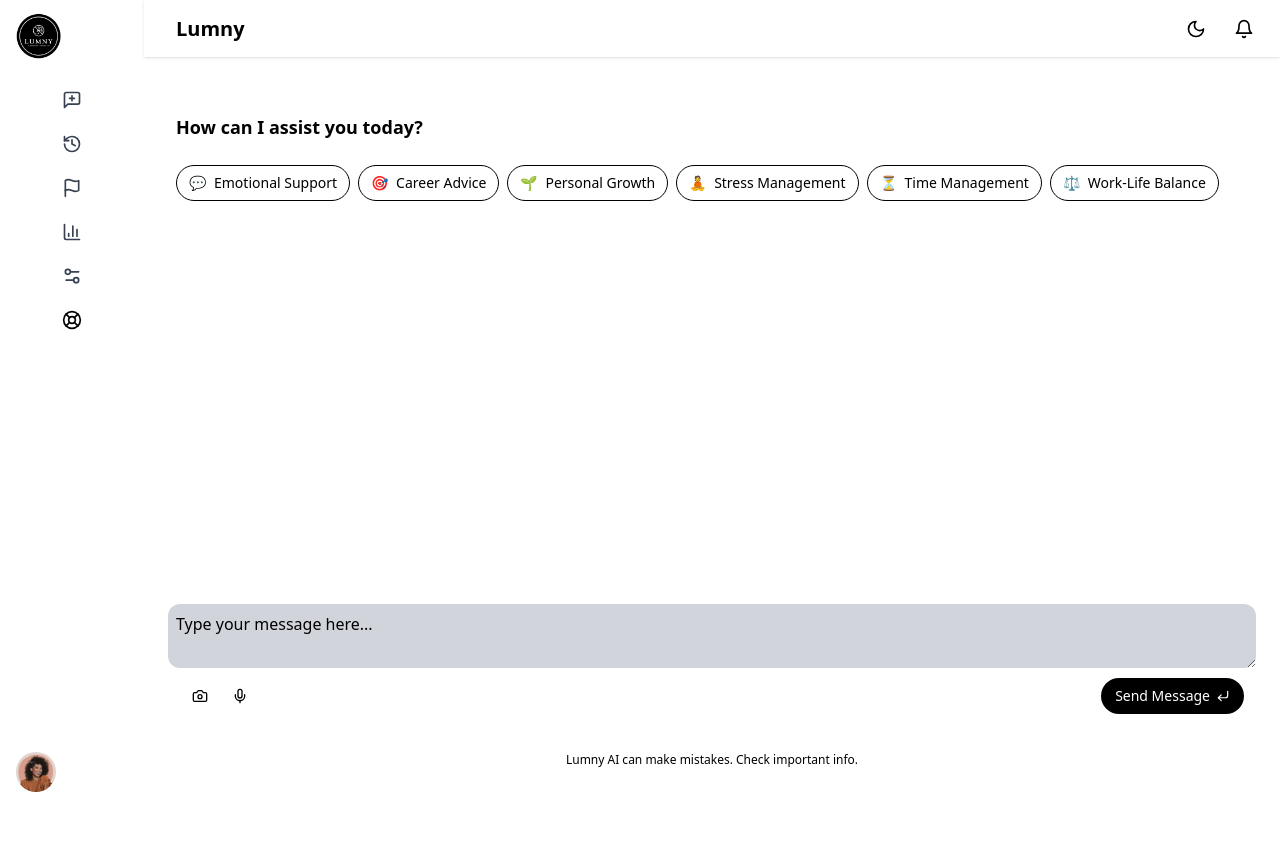
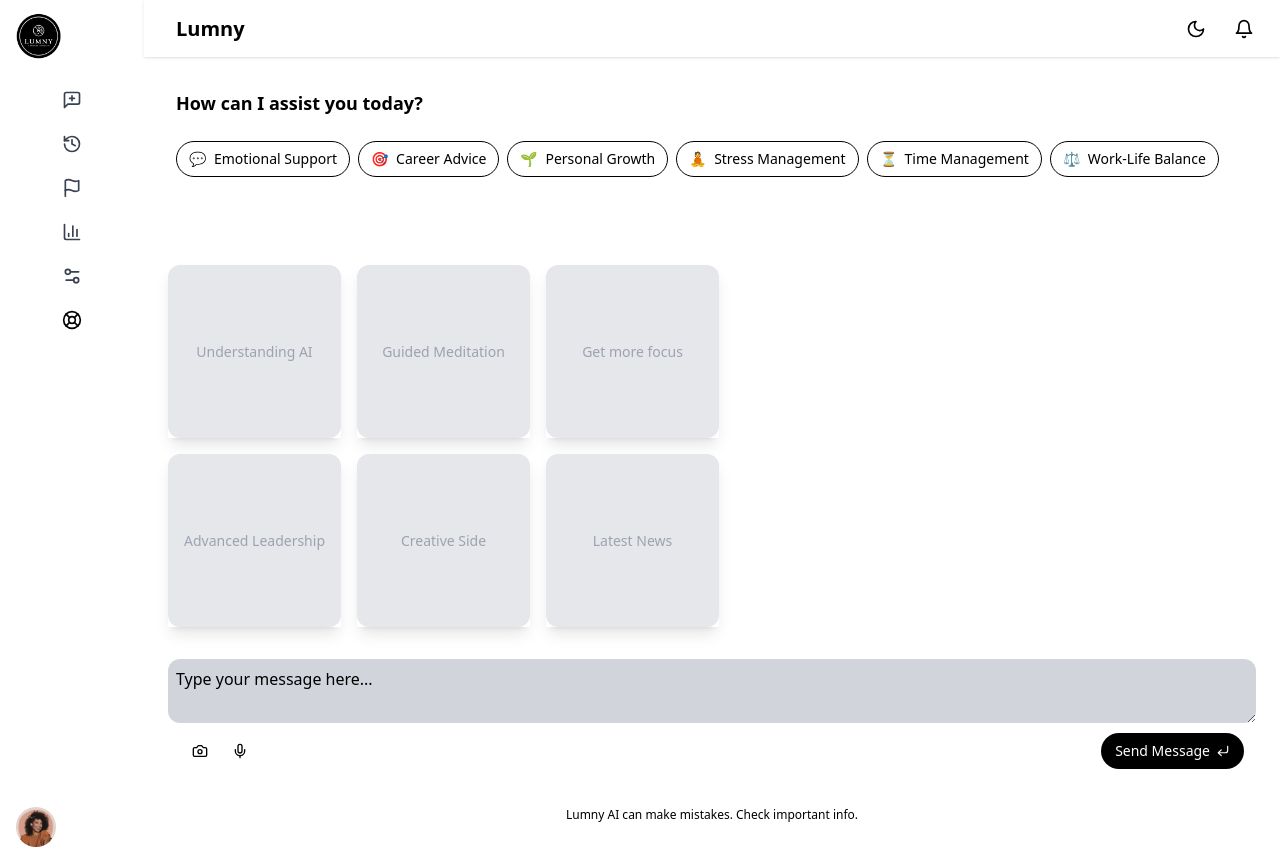
Before and after one commit to KGrim23/PathFinder_V1.0, a Next.js app: page /Dashboard in a window 1280 px wide. Before the commit the page ends 800 px from the top, so only its background shows below. Built offline with nearby package versions, Linux system fonts and the light colour scheme.

Commit message:
test the card in dasboard

```diff
--- a/app/Dashboard/page.tsx
+++ b/app/Dashboard/page.tsx
@@ -12,6 +12,8 @@ import SavedChatsPage from "../saved-chats/page";
 import { useRouter } from "next/navigation";
 import Sidebar from "../components/Sidebar";
 import { CircleX } from "lucide-react";
+import Card from "../components/Card";
+import { Button } from "@/components/ui/button";
 
 type MessageType = {
   type: "user" | "ai";
@@ -124,6 +126,79 @@ export default function Dashboard() {
     setInputMessage("");
   };
 
+  // Example articles data
+  const articles = [
+    { title: "Understanding AI", link: "https://example.com/ai" },
+    { title: "Guided Meditation", link: "https://example.com/react" },
+    { title: "Get more focus", link: "https://example.com/next" },
+    { title: "Advanced Leadership", link: "https://example.com/js" },
+    { title: "Creative Side", link: "https://example.com/css" },
+    { title: "Latest News", link: "https://example.com/web" },
+  ];
+
+  // Function to render cards
+  const renderCards = () => {
+    return (
+      <div className="grid grid-cols-3 sm:grid-cols-2 lg:grid-cols-3 gap-4 p-2">
+        {articles.map((article, index) => (
+          <Card key={index} title={article.title} link={article.link} />
+        ))}
+      </div>
+    );
+  };
+
+  const renderOptions = () => {
+    if (messages.length === 0) {
+      return (
+        <div
+          className={`mb-2 rounded-lg p-4 ${
+            isDarkMode ? "bg-black" : "bg-muted"
+          }`}
+        >
+          <h2 className="mb-6 text-lg font-semibold">
+            How can I assist you today?
+          </h2>
+          <div className="flex flex-wrap gap-2 items-center justify-self-auto text-sm">
+            {[
+              "Emotional Support",
+              "Career Advice",
+              "Personal Growth",
+              "Stress Management",
+              "Time Management",
+              "Work-Life Balance",
+            ].map((option) => (
+              <Button
+                key={option}
+                variant="outline"
+                size="sm"
+                className={`rounded-full items-center ${
+                  isDarkMode ? "white-border" : ""
+                }`}
+                onClick={() => handleOptionClick(option)}
+              >
+                <span className="mr-2">
+                  {option === "Emotional Support"
+                    ? "💬"
+                    : option === "Career Advice"
+                    ? "🎯"
+                    : option === "Personal Growth"
+                    ? "🌱"
+                    : option === "Stress Management"
+                    ? "🧘"
+                    : option === "Time Management"
+                    ? "⏳"
+                    : "⚖️"}
+                </span>
+                {option}
+              </Button>
+            ))}
+          </div>
+        </div>
+      );
+    }
+    return null;
+  };
+
   return (
     <TooltipProvider>
       <div
@@ -136,21 +211,30 @@ export default function Dashboard() {
           <Navbar isMobile={isMobile} />
 
           <main className="flex-1 overflow-auto p-4 flex flex-col relative">
-            {" "}
-            {/* Set relative positioning here */}
+            {renderOptions()}
             {currentPage === "chat" && (
               <>
-                <div className="flex justify-end items-center mb-6">
+                <div className="flex justify-start items-center mb-6 mt-4 ml-4">
+                  {" "}
+                  {/* Added margin-top and margin-left */}
                   {messages.length > 0 && ( // Conditional rendering of the button
                     <button
                       onClick={closeChat}
-                      className="rounded-full p-2 fixed top-12 right-4 z-10 dark:text-white"
+                      className="rounded-full p-2 z-10 dark:text-white"
                       aria-label="Close chat"
                     >
                       <CircleX />
                     </button>
                   )}
                 </div>
+
+                {/* Render Cards Section only when there are no messages */}
+                {messages.length === 0 && (
+                  <div className="flex flex-wrap justify-between mt-4">
+                    {renderCards()}
+                  </div>
+                )}
+
                 <ChatInterface
                   messages={messages}
                   inputMessage={inputMessage}
@@ -166,6 +250,7 @@ export default function Dashboard() {
             {currentPage === "progress" && <ProgressPage />}
             {currentPage === "saved-chats" && <SavedChatsPage />}
             {currentPage === "sidebar" && <Sidebar isMobile={false} />}
+
             <p className="flex m-4 items-center justify-center text-xs text-grey-600">
               <span>Lumny AI</span> &nbsp;can make mistakes. Check important
               info.
--- /dev/null
+++ b/app/components/Card.tsx
@@ -0,0 +1,37 @@
+import Image from "next/image";
+import React from "react";
+
+type CardProps = {
+  title: string;
+  link: string;
+  imageSrc?: string; // Optional image source
+};
+
+const Card: React.FC<CardProps> = ({ title, link, imageSrc }) => {
+  return (
+    <a
+      href={link}
+      target="_blank"
+      rel="noopener noreferrer"
+      className="block rounded-lg shadow-lg overflow-hidden transition-transform transform hover:scale-105 hover:shadow-xl"
+    >
+      <div className="aspect-square bg-gray-200 dark:bg-gray-700 flex items-center justify-center rounded-xl">
+        {imageSrc ? (
+          <Image
+            src={imageSrc}
+            alt={title}
+            className="object-cover w-full h-full rounded-xl"
+            width={200} // Adjusted for square image responsiveness
+            height={200}
+          />
+        ) : (
+          <span className="text-gray-400 text-sm text-center px-4">
+            {title}
+          </span>
+        )}
+      </div>
+    </a>
+  );
+};
+
+export default Card;
--- a/app/components/ChatInterface.tsx
+++ b/app/components/ChatInterface.tsx
@@ -59,58 +59,6 @@ const ChatInterface: React.FC<ChatInterfaceProps> = ({
     setInputMessage("");
     await handleSendMessage(e);
     setIsLoading(false);
-  };
-
-  const renderOptions = () => {
-    if (messages.length === 0) {
-      return (
-        <div
-          className={`mb-2 rounded-lg p-4 ${
-            isDarkMode ? "bg-black" : "bg-muted"
-          }`}
-        >
-          <h2 className="mb-6 text-lg font-semibold">
-            How can I assist you today?
-          </h2>
-          <div className="flex flex-wrap gap-2 items-center justify-self-auto">
-            {[
-              "Emotional Support",
-              "Career Advice",
-              "Personal Growth",
-              "Stress Management",
-              "Time Management",
-              "Work-Life Balance",
-            ].map((option) => (
-              <Button
-                key={option}
-                variant="outline"
-                size="sm"
-                className={`rounded-full items-center ${
-                  isDarkMode ? "white-border" : ""
-                }`}
-                onClick={() => handleOptionClick(option)}
-              >
-                <span className="mr-2">
-                  {option === "Emotional Support"
-                    ? "💬"
-                    : option === "Career Advice"
-                    ? "🎯"
-                    : option === "Personal Growth"
-                    ? "🌱"
-                    : option === "Stress Management"
-                    ? "🧘"
-                    : option === "Time Management"
-                    ? "⏳"
-                    : "⚖️"}
-                </span>
-                {option}
-              </Button>
-            ))}
-          </div>
-        </div>
-      );
-    }
-    return null;
   };
 
   const renderAIMessageContent = (content: any) => {
@@ -200,7 +148,6 @@ const ChatInterface: React.FC<ChatInterfaceProps> = ({
         isDarkMode ? "bg-black text-white" : "bg-white text-black"
       }`}
     >
-      {renderOptions()}
       <div className="flex-1 overflow-auto mb-4">
         {messages.map((message, index) => (
           <div
```
